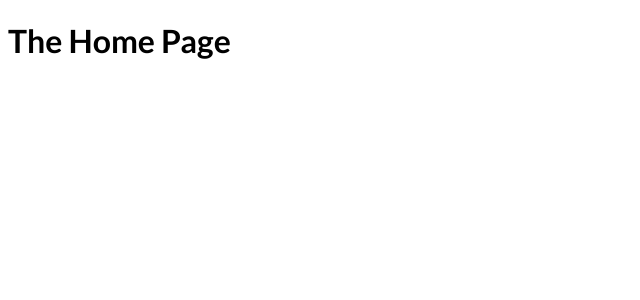
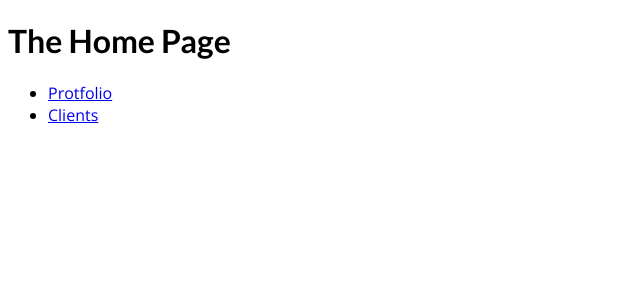
Before and after one commit to canopus-m-satoshi/nextjs-course-code, a Next.js app: page / in a window 1280 px wide. Shown: the top 300 px of the page, without its empty margins (0-640 px from the left). Built offline with nearby package versions, Linux system fonts and the light colour scheme.

Commit message:
61. Navigating with the "Link" Component

```diff
--- a/pages/index.js
+++ b/pages/index.js
@@ -1,7 +1,17 @@
+import Link from 'next/link';
+
 function HomePage() {
   return (
     <div>
       <h1>The Home Page</h1>
+      <ul>
+        <li>
+          <Link href="/portfolio">Protfolio</Link>
+        </li>
+        <li>
+          <Link href="/clients">Clients</Link>
+        </li>
+      </ul>
     </div>
   );
 }
```
